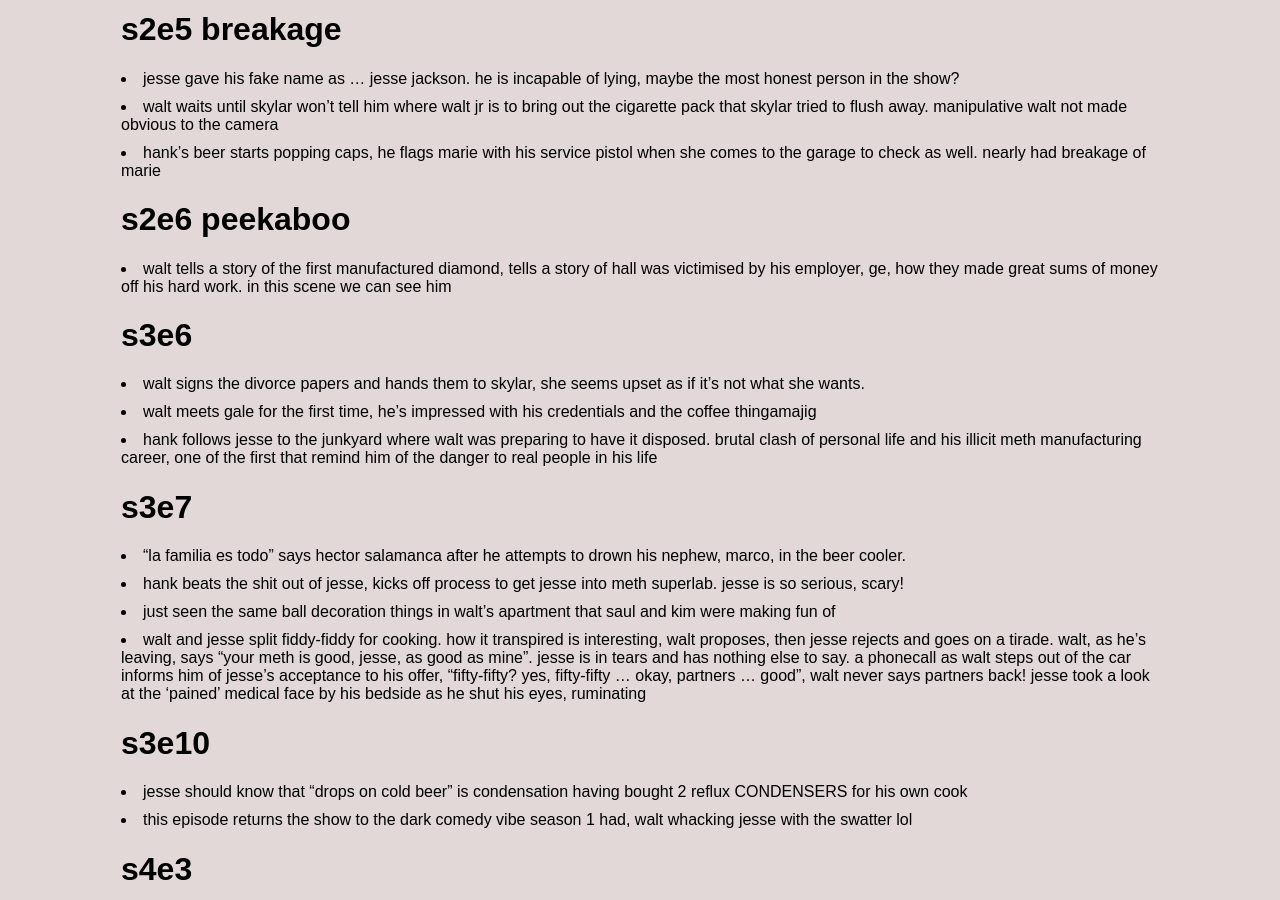
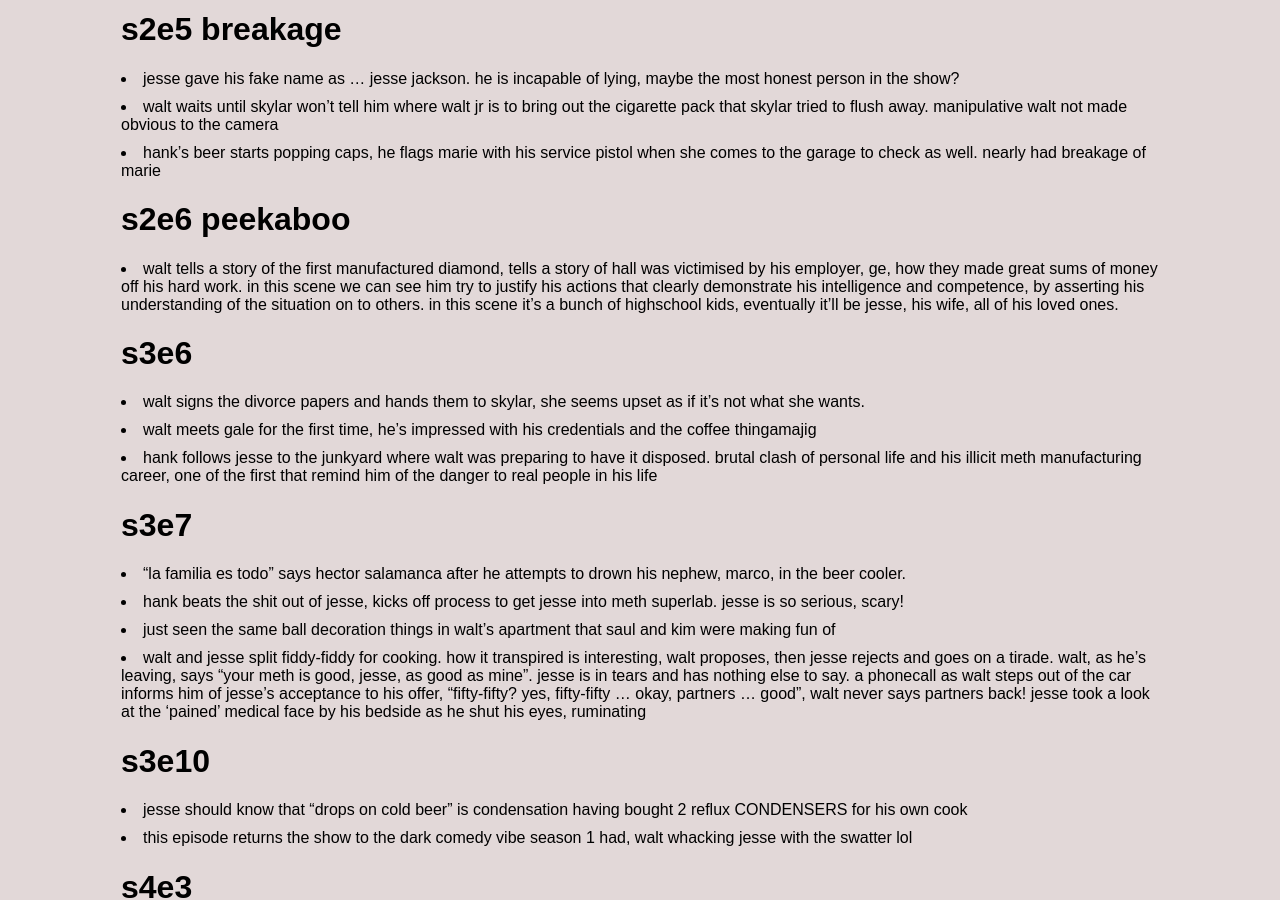
Before and after one commit to jsbaasi/jsbaasi.github.io, a Jekyll site: the page built from _posts/2026-06-08-breaking-bad-episodes.md, in a window 1280 px wide and 900 px high, scrolled down 971 px. Built offline with Jekyll 4.4.1, drawn with Linux system fonts in a browser that asks for light colours.

Commit message:
vault backup: 2026-06-15 23:07:08

```diff
--- a/_posts/2026-06-08-breaking-bad-episodes.md
+++ b/_posts/2026-06-08-breaking-bad-episodes.md
@@ -23,7 +23,7 @@
 - walt waits until skylar won't tell him where walt jr is to bring out the cigarette pack that skylar tried to flush away. manipulative walt not made obvious to the camera
 - hank's beer starts popping caps, he flags marie with his service pistol when she comes to the garage to check as well. nearly had breakage of marie
 # s2e6 peekaboo
-- walt tells a story of the first manufactured diamond, tells a story of hall was victimised by his employer, ge, how they made great sums of money off his hard work. in this scene we can see him
+- walt tells a story of the first manufactured diamond, tells a story of hall was victimised by his employer, ge, how they made great sums of money off his hard work. in this scene we can see him try to justify his actions that clearly demonstrate his intelligence and competence, by asserting his understanding of the situation on to others. in this scene it's a bunch of highschool kids, eventually it'll be jesse, his wife, all of his loved ones.
 # s3e6
 - walt signs the divorce papers and hands them to skylar, she seems upset as if it's not what she wants.
 - walt meets gale for the first time, he's impressed with his credentials and the coffee thingamajig
```
